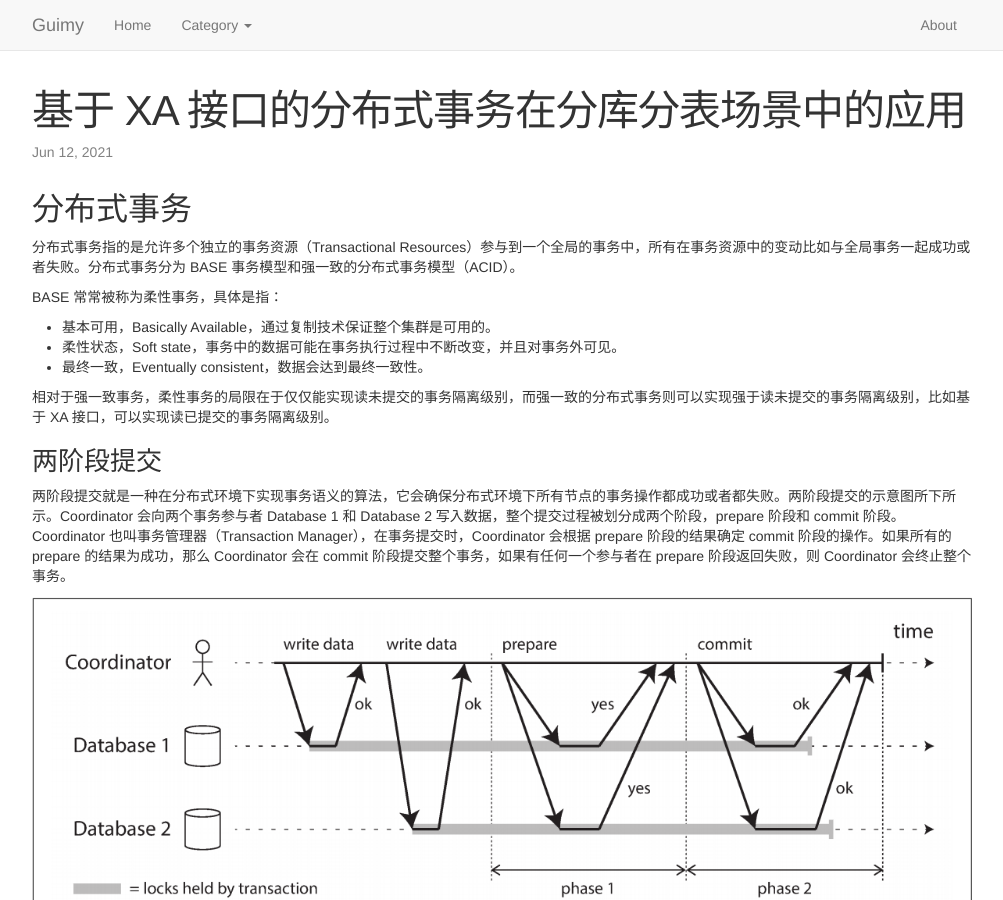
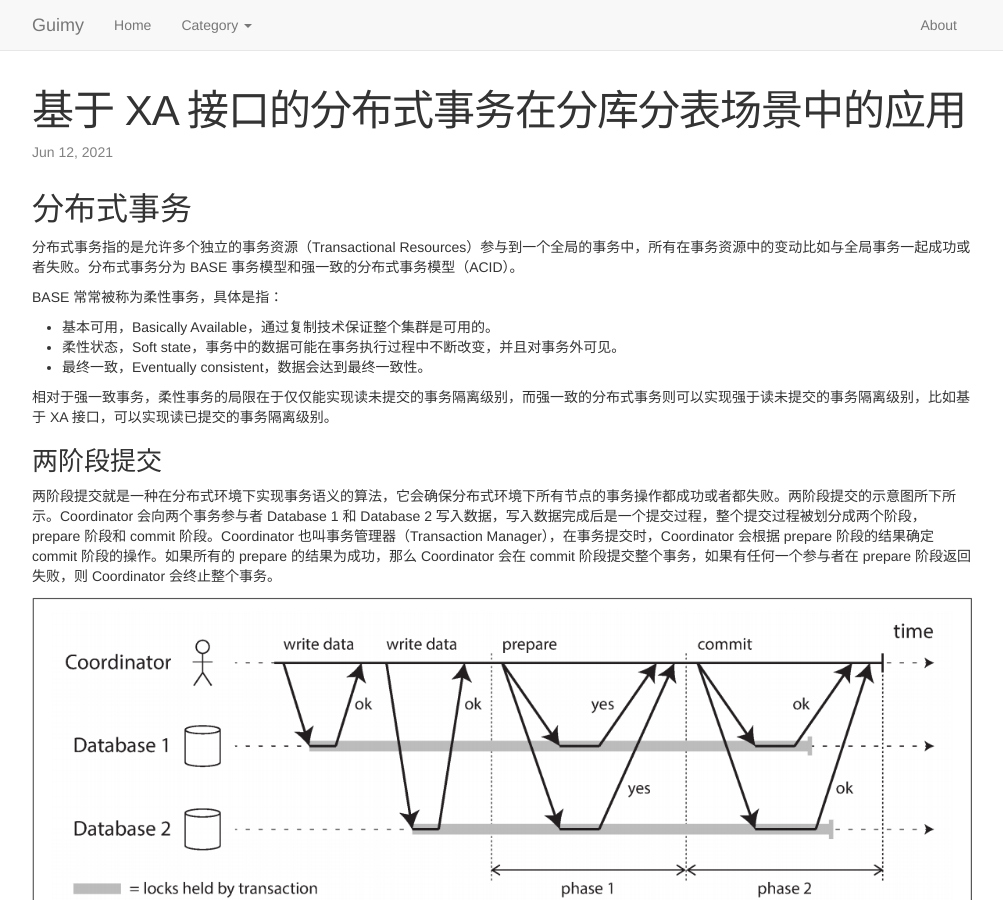
Before and after one commit to guimingyue/guimingyue.github.io, a Jekyll site: the page built from _posts/2021-06-12-xa-in-sharding-database.md, in a window 1280 px wide and 900 px high. Shown: the whole window, without its empty margins (138-1141 px from the left). Built offline with Jekyll 4.4.1, drawn with Linux system fonts in a browser that asks for light colours.

Commit message:
Update 2021-06-12-xa-in-sharding-database.md

```diff
--- a/_posts/2021-06-12-xa-in-sharding-database.md
+++ b/_posts/2021-06-12-xa-in-sharding-database.md
@@ -17,7 +17,7 @@
 
 ### 两阶段提交
 
-两阶段提交就是一种在分布式环境下实现事务语义的算法，它会确保分布式环境下所有节点的事务操作都成功或者都失败。两阶段提交的示意图所下所示。Coordinator 会向两个事务参与者 Database 1 和 Database 2 写入数据，整个提交过程被划分成两个阶段，prepare 阶段和 commit 阶段。Coordinator 也叫事务管理器（Transaction Manager），在事务提交时，Coordinator 会根据 prepare 阶段的结果确定 commit 阶段的操作。如果所有的 prepare 的结果为成功，那么 Coordinator 会在 commit 阶段提交整个事务，如果有任何一个参与者在 prepare 阶段返回失败，则 Coordinator 会终止整个事务。
+两阶段提交就是一种在分布式环境下实现事务语义的算法，它会确保分布式环境下所有节点的事务操作都成功或者都失败。两阶段提交的示意图所下所示。Coordinator 会向两个事务参与者 Database 1 和 Database 2 写入数据，写入数据完成后是一个提交过程，整个提交过程被划分成两个阶段，prepare 阶段和 commit 阶段。Coordinator 也叫事务管理器（Transaction Manager），在事务提交时，Coordinator 会根据 prepare 阶段的结果确定 commit 阶段的操作。如果所有的 prepare 的结果为成功，那么 Coordinator 会在 commit 阶段提交整个事务，如果有任何一个参与者在 prepare 阶段返回失败，则 Coordinator 会终止整个事务。
 
 ![2PC](/images/xa-in-sharding-database/two-phase-commit.png)
 
```
